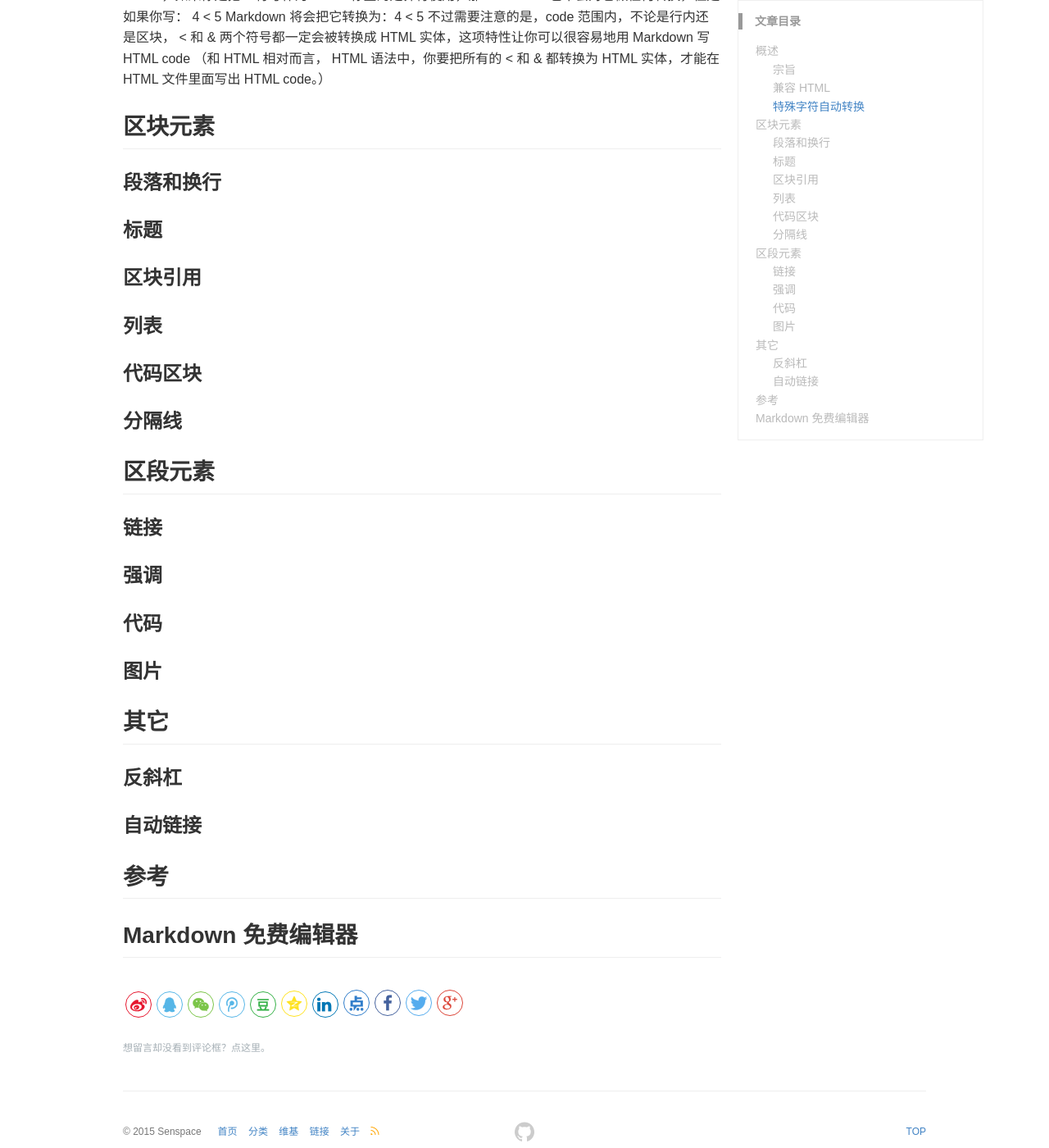
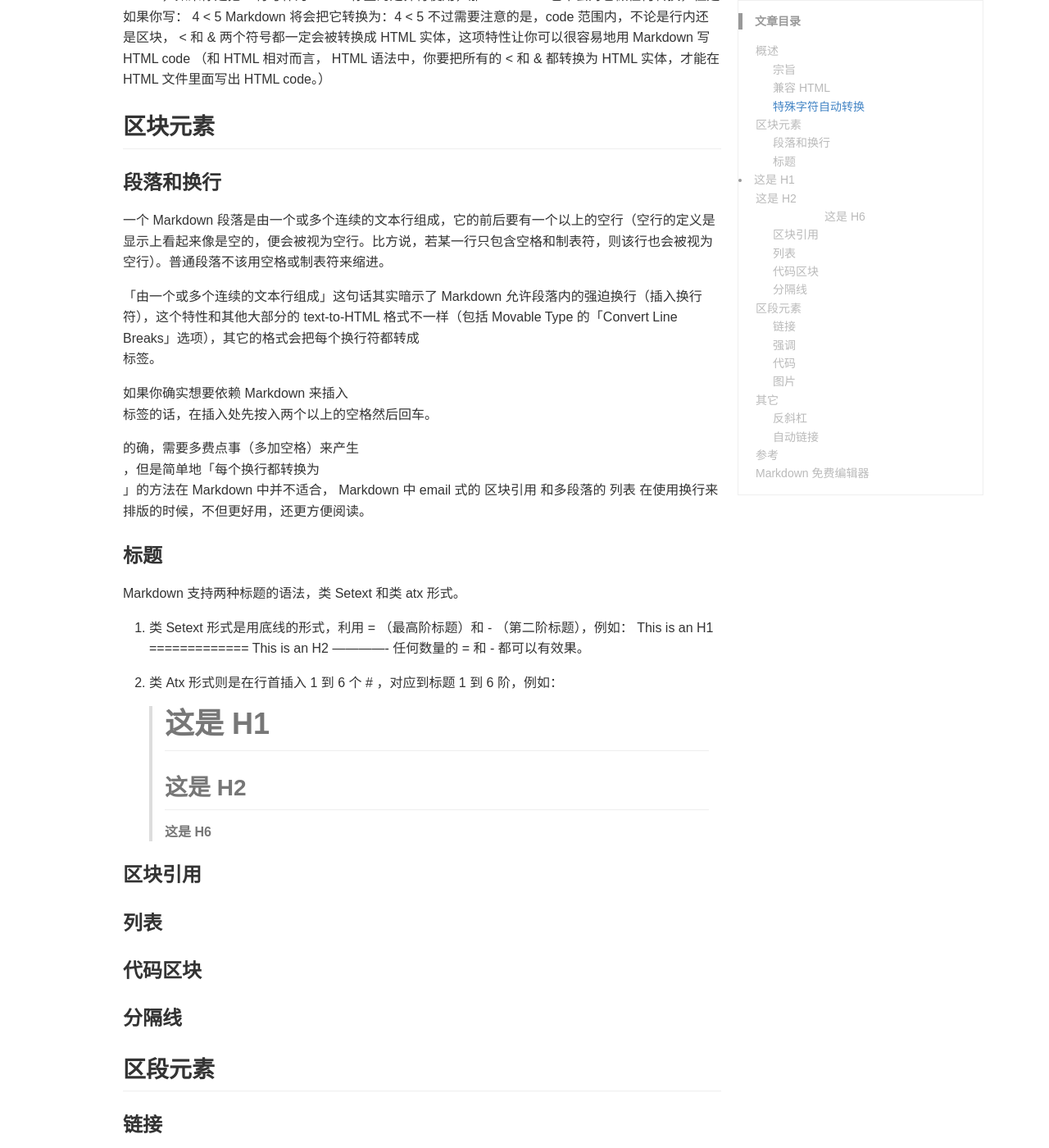
Before and after one commit to senspace/senspace.github.io, a Jekyll site: the page built from _posts/2016-10-31-markdown-basic-grammer.md, in a window 1280 px wide and 1400 px high, scrolled down 844 px. Shown: the whole window at 82% size. Built offline with Jekyll 4.4.1, drawn with Linux system fonts in a browser that asks for light colours; comment, search, counter and statistics services are not loaded.

Commit message:
update markdown

```diff
--- a/_posts/2016-10-31-markdown-basic-grammer.md
+++ b/_posts/2016-10-31-markdown-basic-grammer.md
@@ -32,7 +32,29 @@ Markdown 将会把它转换为：4 &lt; 5
 
 ### 段落和换行
 
+一个 Markdown 段落是由一个或多个连续的文本行组成，它的前后要有一个以上的空行（空行的定义是显示上看起来像是空的，便会被视为空行。比方说，若某一行只包含空格和制表符，则该行也会被视为空行）。普通段落不该用空格或制表符来缩进。
+
+「由一个或多个连续的文本行组成」这句话其实暗示了 Markdown 允许段落内的强迫换行（插入换行符），这个特性和其他大部分的 text-to-HTML 格式不一样（包括 Movable Type 的「Convert Line Breaks」选项），其它的格式会把每个换行符都转成 <br /> 标签。
+
+如果你确实想要依赖 Markdown 来插入 <br /> 标签的话，在插入处先按入两个以上的空格然后回车。
+
+的确，需要多费点事（多加空格）来产生 <br /> ，但是简单地「每个换行都转换为 <br />」的方法在 Markdown 中并不适合， Markdown 中 email 式的 区块引用 和多段落的 列表 在使用换行来排版的时候，不但更好用，还更方便阅读。
+
 ### 标题
+
+Markdown 支持两种标题的语法，类 Setext 和类 atx 形式。
+
+1. 类 Setext 形式是用底线的形式，利用 = （最高阶标题）和 - （第二阶标题），例如：
+This is an H1
+=============
+This is an H2
+-------------
+任何数量的 = 和 - 都可以有效果。
+
+2. 类 Atx 形式则是在行首插入 1 到 6 个 # ，对应到标题 1 到 6 阶，例如：
+> # 这是 H1
+> ## 这是 H2
+> ###### 这是 H6
 
 ### 区块引用
 
```
